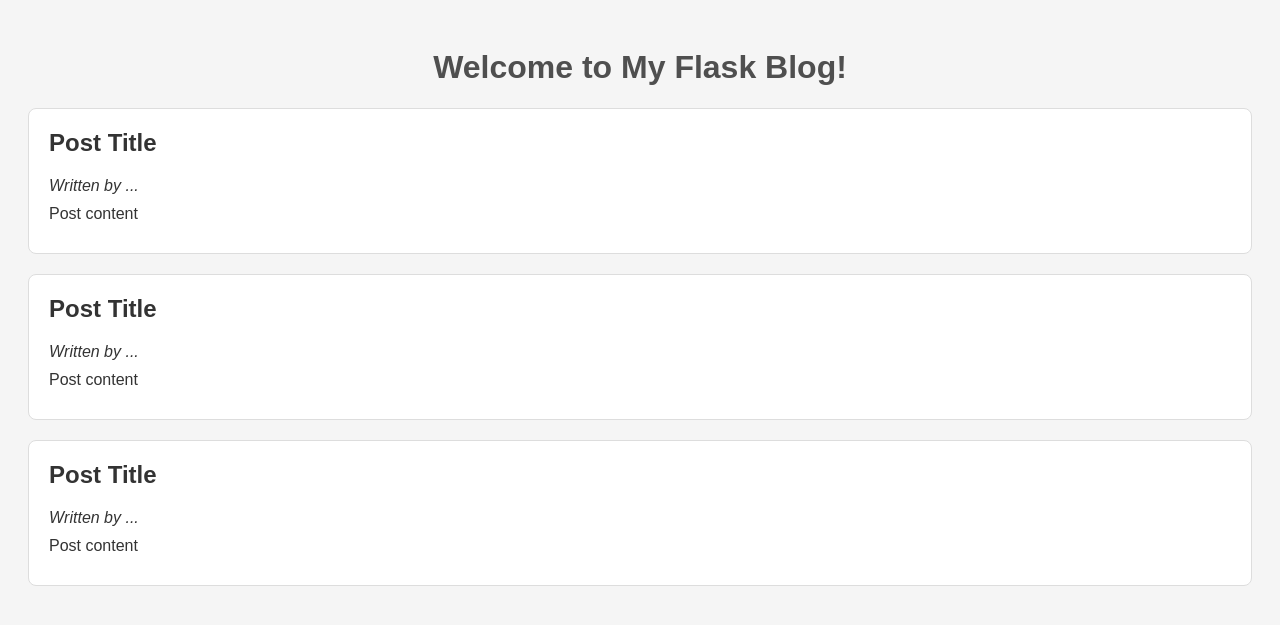
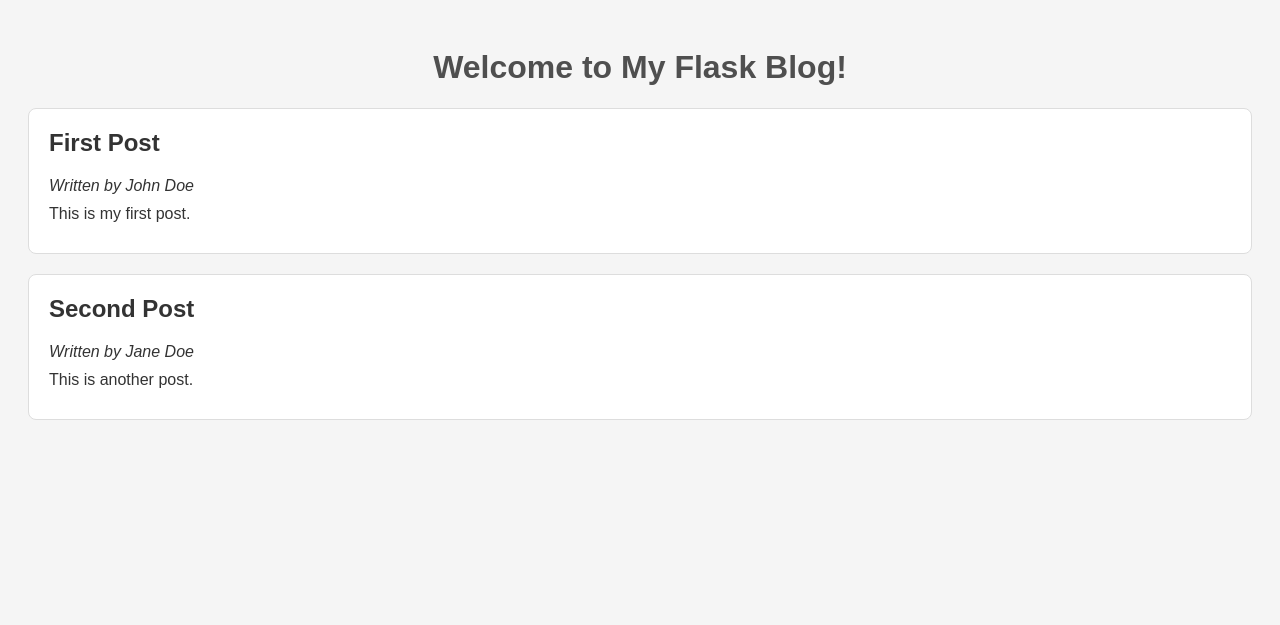
Before and after one commit to Kasayka1999/Flask_Blog_app, a Flask app: page / in a window 1280 px wide. Shown: the top 625 px of the page. Run offline with Flask 3, Linux system fonts and the light colour scheme.

Commit message:
fixed index.html to show posts, added form for add_post

```diff
--- a/app.py
+++ b/app.py
@@ -1,10 +1,11 @@
-from flask import Flask, render_template
+from flask import Flask, render_template, request, redirect, url_for
 import json
 
 app = Flask(__name__)
 
-def load_data():
-    data_path = "data/blog_posts.json"
+data_path = "data/blog_posts.json"
+
+def load_data(data_path):
 
     with open(data_path, "r") as json_data:
         content = json_data.read()
@@ -13,10 +14,20 @@ def load_data():
 
 @app.route('/')
 def index():
-    blog_posts = load_data()
+    blog_posts = load_data(data_path)
     # add code here to fetch the job posts from a file
     return render_template('index.html', posts=blog_posts)
 
 
+@app.route('/add', methods=['GET', 'POST'])
+def add():
+    if request.method == 'POST':
+        author = request.form.get('author', 'NoAuthor')
+        title = request.form.get('title', 'NoTitle')
+        content = request.form.get('content', 'NoContent')
+        return redirect(url_for('index'))
+
+    return render_template('add.html')
+
 if __name__ == '__main__':
     app.run(host="127.0.0.1", port=5000, debug=True)
--- a/templates/index.html
+++ b/templates/index.html
@@ -8,20 +8,12 @@
 </head>
 <body>
     <h1>Welcome to My Flask Blog!</h1>
+    {% for post in posts %}
     <div class="post">
-        <h2>Post Title</h2>
-        <p><em>Written by ...</em></p>
-        <p>Post content</p>
+        <h2>{{ post["title"] }}</h2>
+        <p><em>Written by {{ post["author"] }}</em></p>
+        <p>{{ post["content"] }}</p>
     </div>
-    <div class="post">
-        <h2>Post Title</h2>
-        <p><em>Written by ...</em></p>
-        <p>Post content</p>
-    </div>
-    <div class="post">
-        <h2>Post Title</h2>
-        <p><em>Written by ...</em></p>
-        <p>Post content</p>
-    </div>
+    {% endfor %}
 </body>
 </html>
```
Also changed, not shown: templates/add.html (added, +20 -0 lines).
